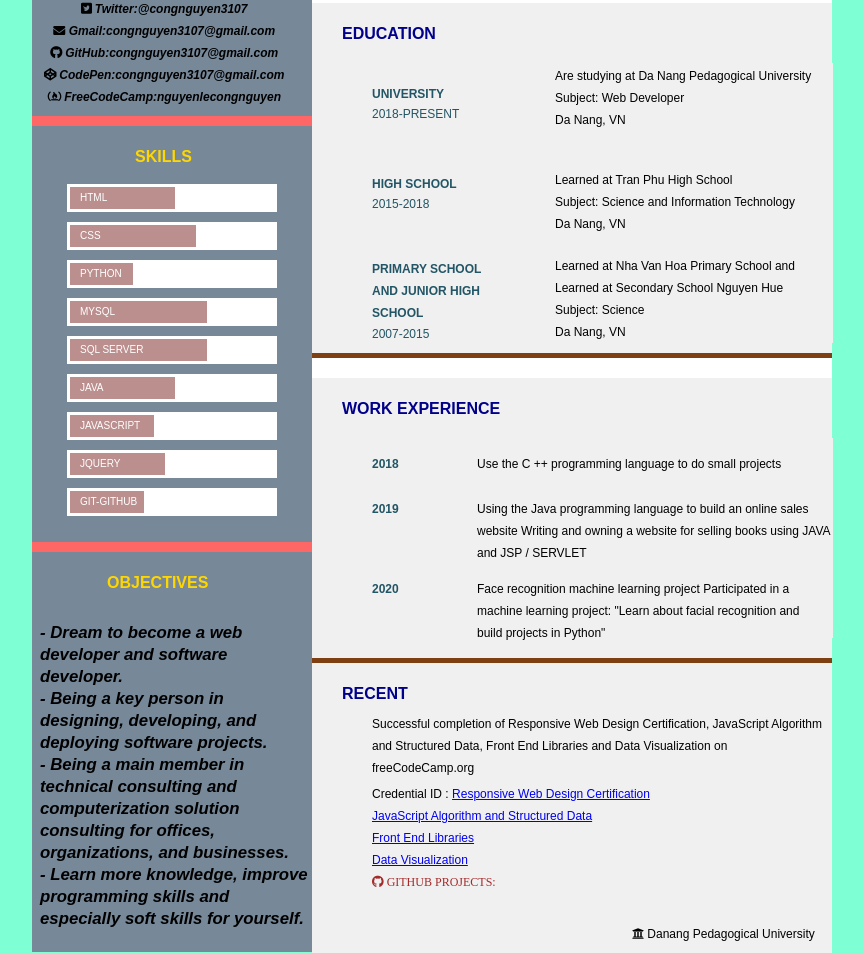
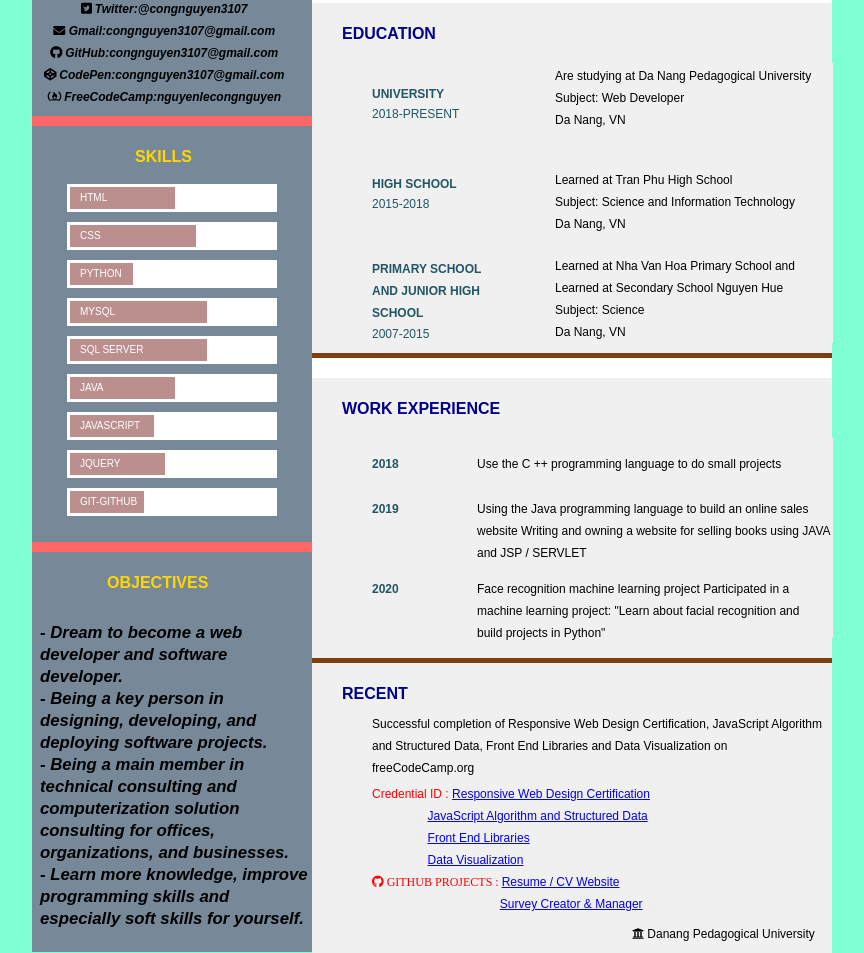
Before and after one commit to NguyenLeCongNguyen/Resume-CV-Website, a plain HTML site: page CV.html in a window 1280 px wide. Shown: the part 544-1497 px from the top of the page, without its empty margins (208-1072 px from the left). Drawn offline with Linux system fonts and the light colour scheme; a script that the page names is missing.

Commit message:
Update CV.html

```diff
--- a/CV.html
+++ b/CV.html
@@ -251,16 +251,19 @@
         <div class="recent">
           <p class="side" style="top: -10px;">Successful completion of Responsive Web Design Certification, JavaScript Algorithm and Structured Data, Front End Libraries and Data Visualization on freeCodeCamp.org
           </p>
-          <p class="side" style="top: 60px; ">Credential ID :
+          <p class="side" style="top: 60px; color: red;">Credential ID :
             <a href=" https://freecodecamp.org/certification/fcc2ba79292-c673-45f8-8119-afc5721469ff/responsive-web-design">Responsive Web Design Certification</a>
             <br>
-            <a href=" https://freecodecamp.org/certification/fcc2ba79292-c673-45f8-8119-afc5721469ff/javascript-algorithms-and-data-structures">JavaScript Algorithm and Structured Data</a>
+            <a style="padding-left: 20%;" href=" https://freecodecamp.org/certification/fcc2ba79292-c673-45f8-8119-afc5721469ff/javascript-algorithms-and-data-structures">JavaScript Algorithm and Structured Data</a>
             <br>
-            <a href=" https://freecodecamp.org/certification/fcc2ba79292-c673-45f8-8119-afc5721469ff/front-end-libraries">Front End Libraries</a>
+            <a style="padding-left: 20%;" href=" https://freecodecamp.org/certification/fcc2ba79292-c673-45f8-8119-afc5721469ff/front-end-libraries">Front End Libraries</a>
             <br>
-            <a href=" https://freecodecamp.org/certification/fcc2ba79292-c673-45f8-8119-afc5721469ff/data-visualization">Data Visualization</a>
+            <a style="padding-left: 20%;" href=" https://freecodecamp.org/certification/fcc2ba79292-c673-45f8-8119-afc5721469ff/data-visualization">Data Visualization</a>
             <br>
-            <i class="fab fa-github" style="color: brown;"> GITHUB PROJECTS:<a href=""></a>
+            <i class="fab fa-github" style="color: red;"> GITHUB PROJECTS : <a href="https://github.com/NguyenLeCongNguyen/Resume-CV-Website"> Resume / CV Website</a>
+            </i>
+            <br>
+            <a style="padding-left: 46%;" href="https://github.com/NguyenLeCongNguyen/Survey-Creator-Manager"> Survey Creator & Manager</a>
             </i>
           </p>
           <p class="side" style="top: 200px; left: 320px;"><i class="fas fa-university"></i> Danang Pedagogical University
```
